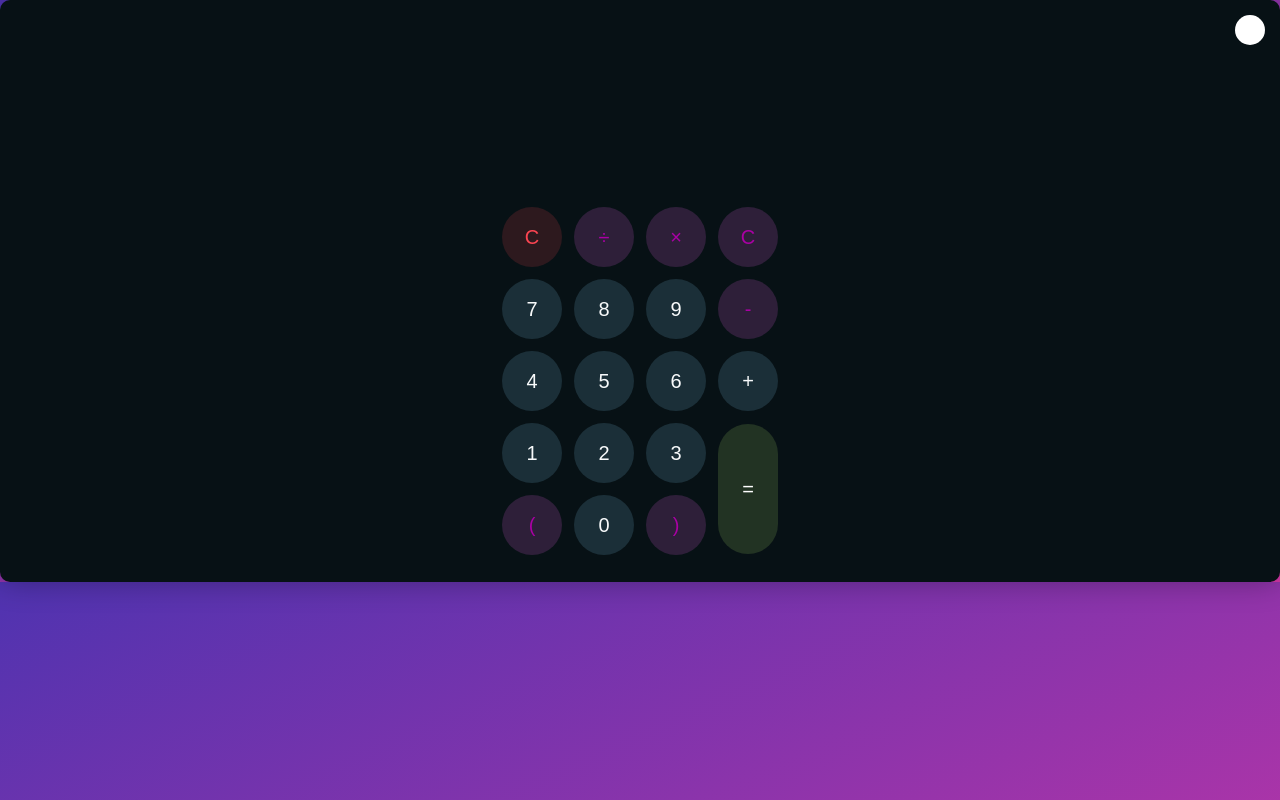
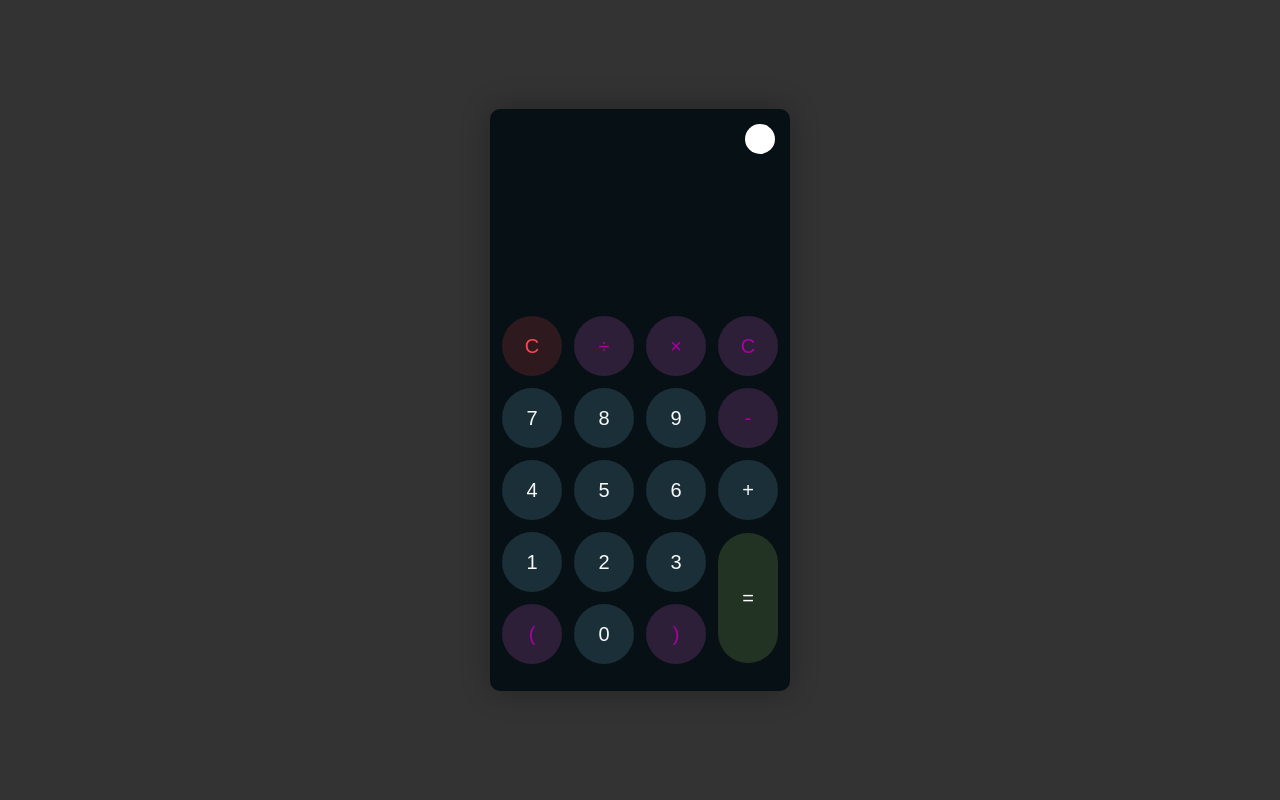
Before and after one commit to Andessonreis/Calculator, a plain HTML site: page index.html in a window 1280 px wide. Drawn offline with Linux system fonts and the light colour scheme.

Commit message:
fix: corrigido posicionamento da calculadora no centro

```diff
--- a/style.css
+++ b/style.css
@@ -15,9 +15,11 @@ a {
     color: #fff;
 }
 
+
 body {
-    background-image: linear-gradient(to bottom right, rgba(79, 51, 176, 1), rgba(210, 53, 165));
+ background-color: #333333;
 }
+
 
 .container {
     height: 100vh;
@@ -28,14 +30,19 @@ body {
 }
 
 .calculator {
-    position: relative;
-    width: auto;
+    position: absolute;
+    top: 50%;
+    left: 50%;
+    transform: translate(-50%, -50%);
+    width: 300px;
     padding: 20px;
     border-radius: 10px;
     box-shadow: 0 0 30px rgba(0, 0, 0, 0.3);
     display: flex;
     flex-direction: column;
     align-items: center;
+
+
 }
 
 
```
